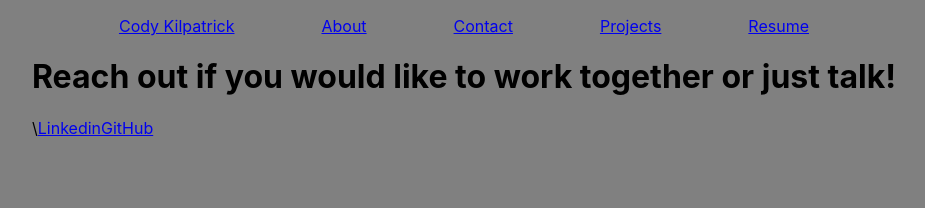
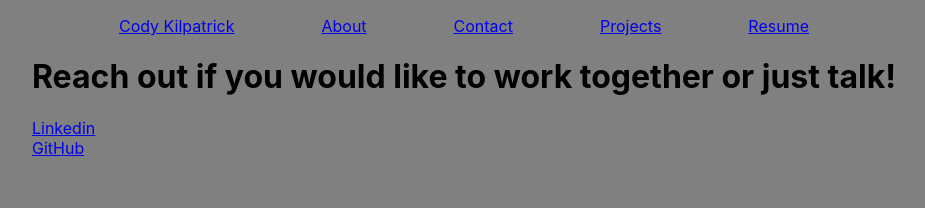
Before and after one commit to Codykilpatrick/portfolio-react, a React (Create React App) app: page /contact in a window 1280 px wide. Shown: the top 208 px of the page, without its empty margins (176-1101 px from the left). Built offline with nearby package versions, Linux system fonts and the light colour scheme.

Commit message:
add initial styling to contact page

```diff
--- a/src/App.css
+++ b/src/App.css
@@ -23,3 +23,8 @@ nav {
   flex-direction: row;
   justify-content: space-evenly;
 }
+
+#contact-container {
+  display: flex;
+  flex-direction: column;
+}
--- a/src/pages/Contact.jsx
+++ b/src/pages/Contact.jsx
@@ -1,10 +1,11 @@
 function Contact() {
   return (
     <>
-    <h1>Reach out if you would like to work together or just talk!</h1>\
-
-    <a href="https://www.linkedin.com/in/codykilpatrick/">Linkedin</a>
-    <a href="https://github.com/Codykilpatrick">GitHub</a>
+    <h1>Reach out if you would like to work together or just talk!</h1>
+    <div id="contact-container">
+      <a href="https://www.linkedin.com/in/codykilpatrick/">Linkedin</a>
+      <a href="https://github.com/Codykilpatrick">GitHub</a>
+    </div>
     </>
   )
 }
```
